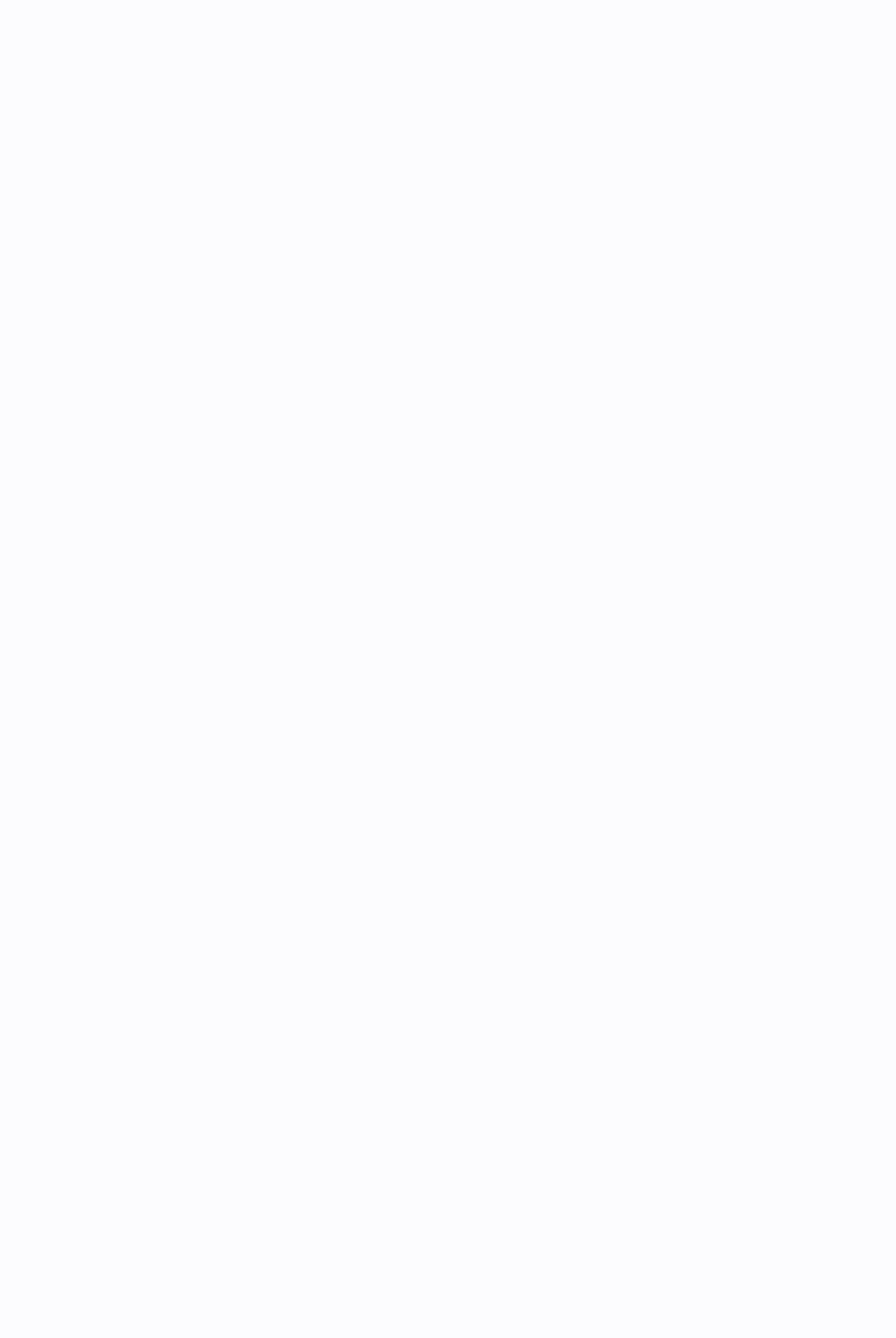
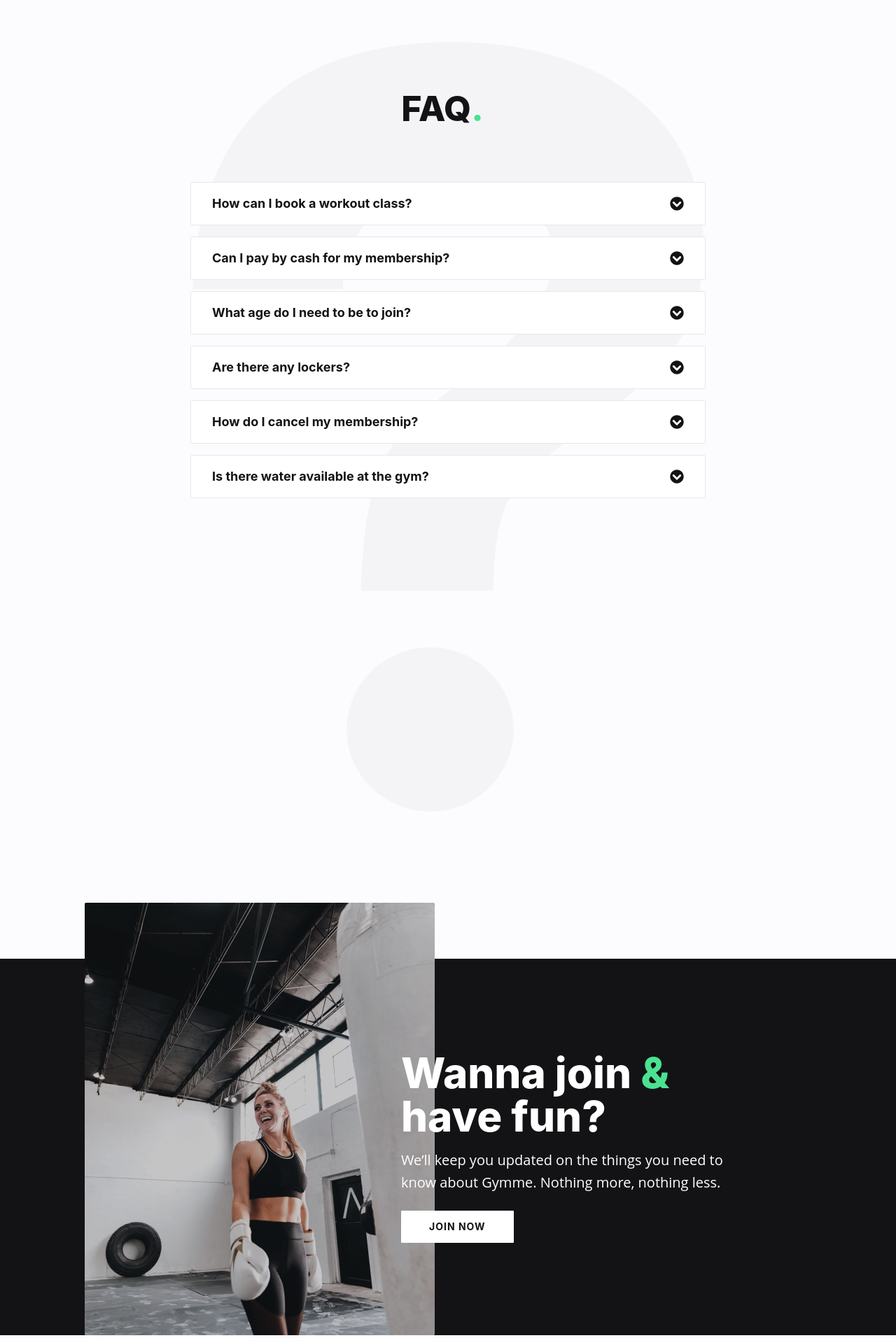
Before and after one commit to fourgods7/Gymme, a React (Vite) app: page / in a window 1280 px wide. Shown: the part 3640-5552 px from the top of the page at 70% size. Built offline with nearby package versions, Linux system fonts and the light colour scheme.

Commit message:
almost done

```diff
--- a/src/components/Accordion.jsx
+++ b/src/components/Accordion.jsx
@@ -1,7 +1,25 @@
-import React from 'react';
+import React, { useState } from 'react';
 
-const Accordion = () => {
-  return <div>Accordion</div>;
+import { FaChevronCircleUp, FaChevronCircleDown } from 'react-icons/fa';
+
+const Accordion = ({ accordion }) => {
+
+  const [isOpen, setIsOpen] = useState(false);
+
+  const { question, answer  } = accordion;
+  return <div onClick={()=> setIsOpen(!isOpen)} className='cursor-pointer'>
+    <div className='bg-white border rounded-sm'>
+      <div className='min-h-[60px] flex items-center justify-between px-[30px]'>
+        <h6 className='h6'>{question}</h6>
+        <div>
+          {isOpen ? <FaChevronCircleUp className='text-[20px] text-neutral-500' /> : <FaChevronCircleDown className='text-[20px] text-neutral-500' />}
+        </div>
+      </div>
+      <div className={`${isOpen ? 'min-h-[200px] lg:min-h-[160px]' : 'min-h-0'} max-h-0 overflow-hidden flex justify-center transition-all px-[30px]`}>
+        <div className='mt-6'>{answer}</div>
+      </div>
+    </div>
+  </div>;
 };
 
 export default Accordion;
--- a/src/components/Faq.jsx
+++ b/src/components/Faq.jsx
@@ -1,7 +1,34 @@
 import React from 'react';
 
+import { faq } from '../data'
+
+import Accordion from '../components/Accordion'
+
 const Faq = () => {
-  return <div>Faq</div>;
+  const { icon, title, accordions } = faq;
+  return <section className='section pt-[480px] lg:pt-[280px] mb-[80px] lg:mb-0'>
+    <div className='max-w-[768px] mx-auto lg:bg-faq bg-no-repeat bg-custom bg-center lg:h-[1160px] lg-6 '>
+      {/* sec title */}
+      <div className='section-title-group justify-start lg:justify-center -space-x-4 lg:max-w-[540px] mx-auto px-4 lg:px-0'
+        data-aos='fade-up'
+        data-aos-offset='200'
+        data-aos-delay='200'
+      >
+        <img className='lg:hidden' src={icon} alt="" />
+        <h2 className='h2 section-title lg:mt-[100px]'>{title}
+        <span className='text-primary-200'>.</span>
+        </h2>
+      </div>
+      {/* accordion */}
+      <div className='flex flex-col gap-y-4 px-4' data-aos='fade-up'
+      data-aos-offset='300'
+      data-aos-delay='200'
+      >
+        {accordions.map((accordion, idx) => {
+        return <Accordion accordion={accordion} key={idx} />
+      })}</div>
+    </div>
+  </section>;
 };
 
 export default Faq;
--- a/src/components/Join.jsx
+++ b/src/components/Join.jsx
@@ -1,7 +1,39 @@
 import React from 'react';
 
+import { join } from '../data';
+
 const Join = () => {
-  return <div>Join</div>;
+
+  const { image, title, subtitle, btnText } = join;
+  return <section className='bg-neutral-500 min-h-[537px]:'>
+    <div className="container mx-auto">
+      {/* image & txt */}
+      <div className='flex flex-col md:flex-row md:items-center md:-space-x-12 -space-y-24 lg:-space-y-0 '>
+        {/* image */}
+        <div className='-mt-[80px] max-w-[276px] md:max-w-[442px] lg:max-w-full'
+          data-aos='fade-right'
+          data-aos-offset='100'
+          data-aos-delay='200'
+        >
+          <img src={image} alt="" />
+        </div>
+        {/* text */}
+        <div className='max-w-[350px] lg:max-w-[492px] ml-[30px]'
+          data-aos='fade-left'
+          data-aos-offset='100'
+          data-aos-delay='200'
+        >
+          <h2 className='h1 md:text-[60px] md:leading-[62px] mb-4 lg:;mb-6 text-white'>Wanna join <span className='text-primary-200 '>&</span> have fun?</h2>
+          <p className='text-body-sm md:text-body-md text-white mb-4 lg:mb-6 max-w-[348px] md:max-w-[470px] lg:max-w-[492px]'>
+            {subtitle}
+          </p>
+          <button className='btn btn-secondary btn-lg'>
+            {btnText}
+          </button>
+        </div>
+      </div>
+    </div>
+  </section>;
 };
 
 export default Join;
```
